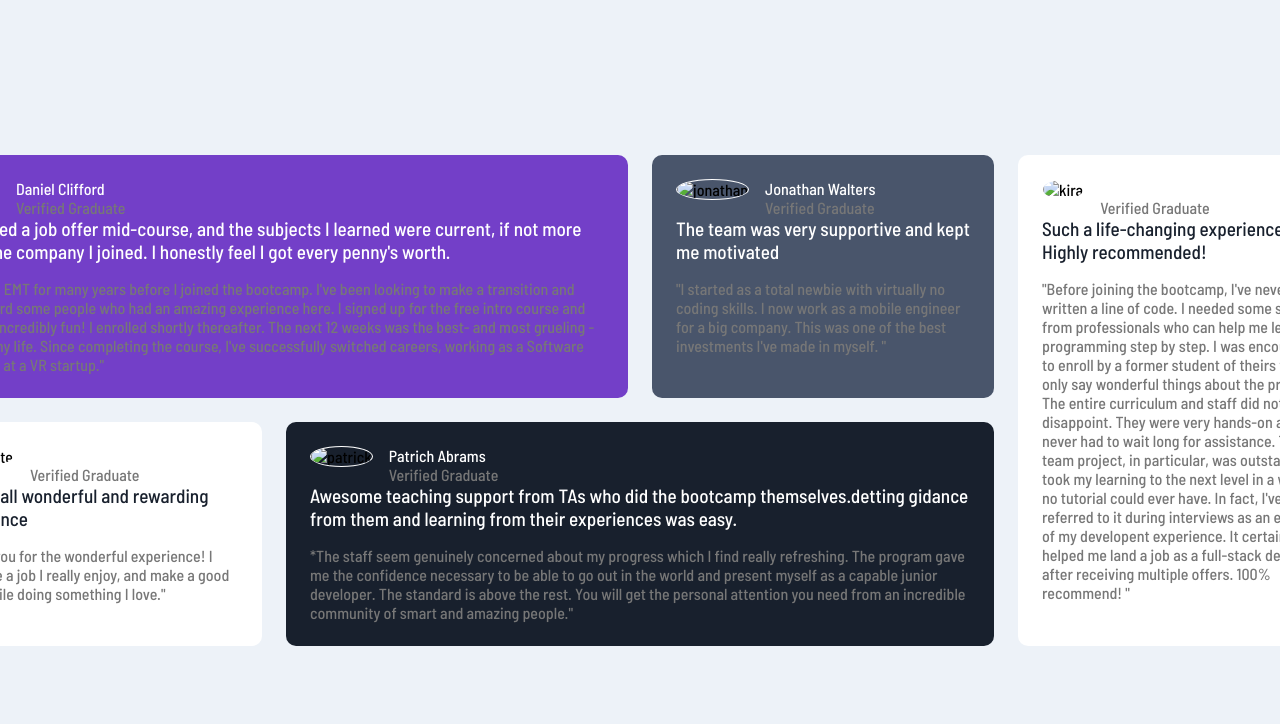
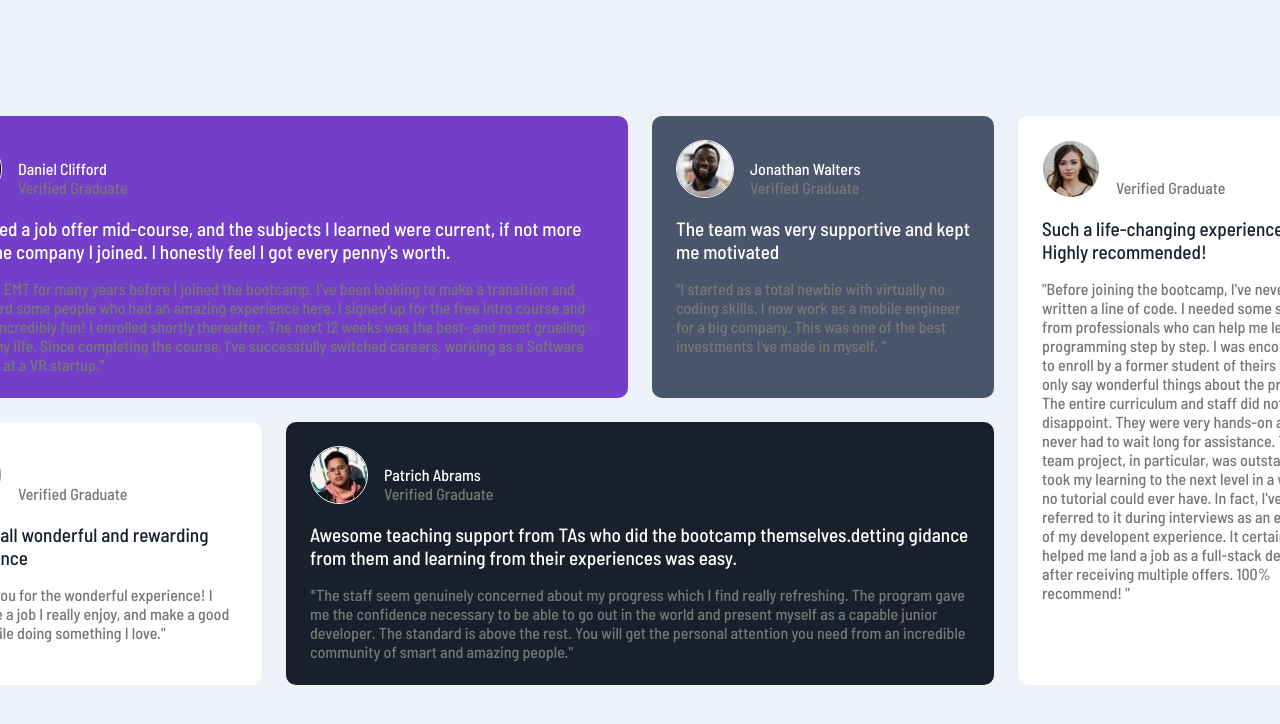
Before and after one commit to as28652865g/testimonials, a plain HTML site: page index.html in a window 1280 px wide. Shown: the top 724 px of the page. Drawn offline with Linux system fonts and the light colour scheme; the site is published under a folder, as on GitHub Pages, so addresses that start at the root find nothing.

Commit message:
delete /

```diff
--- a/index.html
+++ b/index.html
@@ -14,7 +14,7 @@
                 <div class="item1">
                     <div class="item-header">
                         <div class="user-icon">
-                            <img src="/images/image-daniel.jpg" alt="daniel">
+                            <img src="images/image-daniel.jpg" alt="daniel">
                         </div>
                         <div class="user-description">
                             <p>Daniel Clifford</p>
@@ -35,7 +35,7 @@
                 <div class="item2">
                     <div class="item-header">
                         <div class="user-icon">
-                            <img src="/images/image-jonathan.jpg" alt="jonathan">
+                            <img src="images/image-jonathan.jpg" alt="jonathan">
                         </div>
                         <div class="user-description">
                             <p>Jonathan Walters</p>
@@ -56,7 +56,7 @@
                 <div class="item3">
                     <div class="item-header">
                         <div class="user-icon">
-                            <img src="/images/image-kira.jpg" alt="kira">
+                            <img src="images/image-kira.jpg" alt="kira">
                         </div>
                         <div class="user-description">
                             <p>Kira Whittle</p>
@@ -93,7 +93,7 @@
                 <div class="item4">
                     <div class="item-header">
                         <div class="user-icon">
-                            <img src="/images/image-jeanette.jpg" alt="jeanette">
+                            <img src="images/image-jeanette.jpg" alt="jeanette">
                         </div>
                         <div class="user-description">
                             <p>Jeanette Harmon</p>
@@ -113,7 +113,7 @@
                 <div class="item5">
                     <div class="item-header">
                         <div class="user-icon">
-                            <img src="/images/image-patrick.jpg" alt="patrick">
+                            <img src="images/image-patrick.jpg" alt="patrick">
                         </div>
                         <div class="user-description">
                             <p>Patrich Abrams</p>
```
